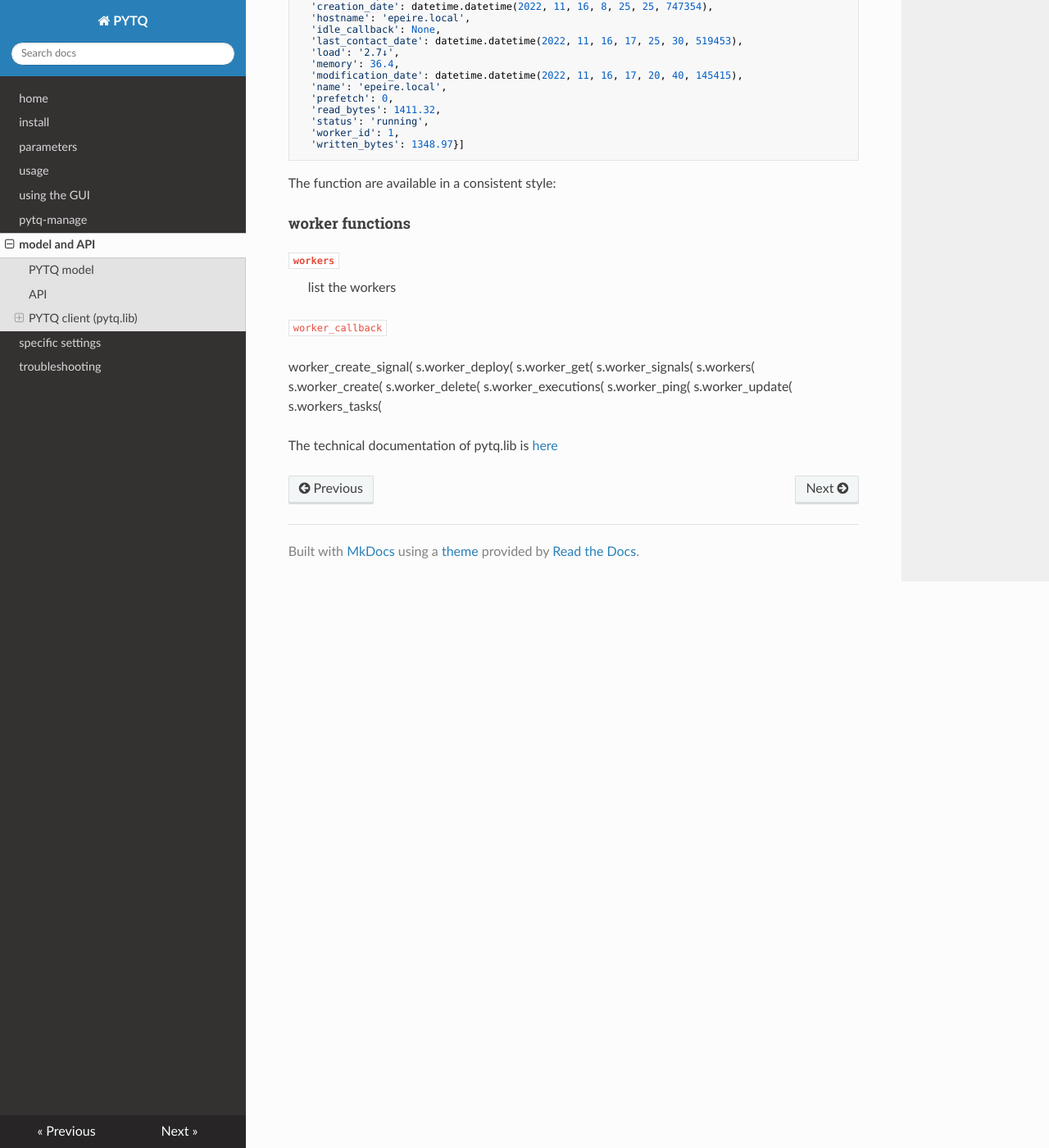
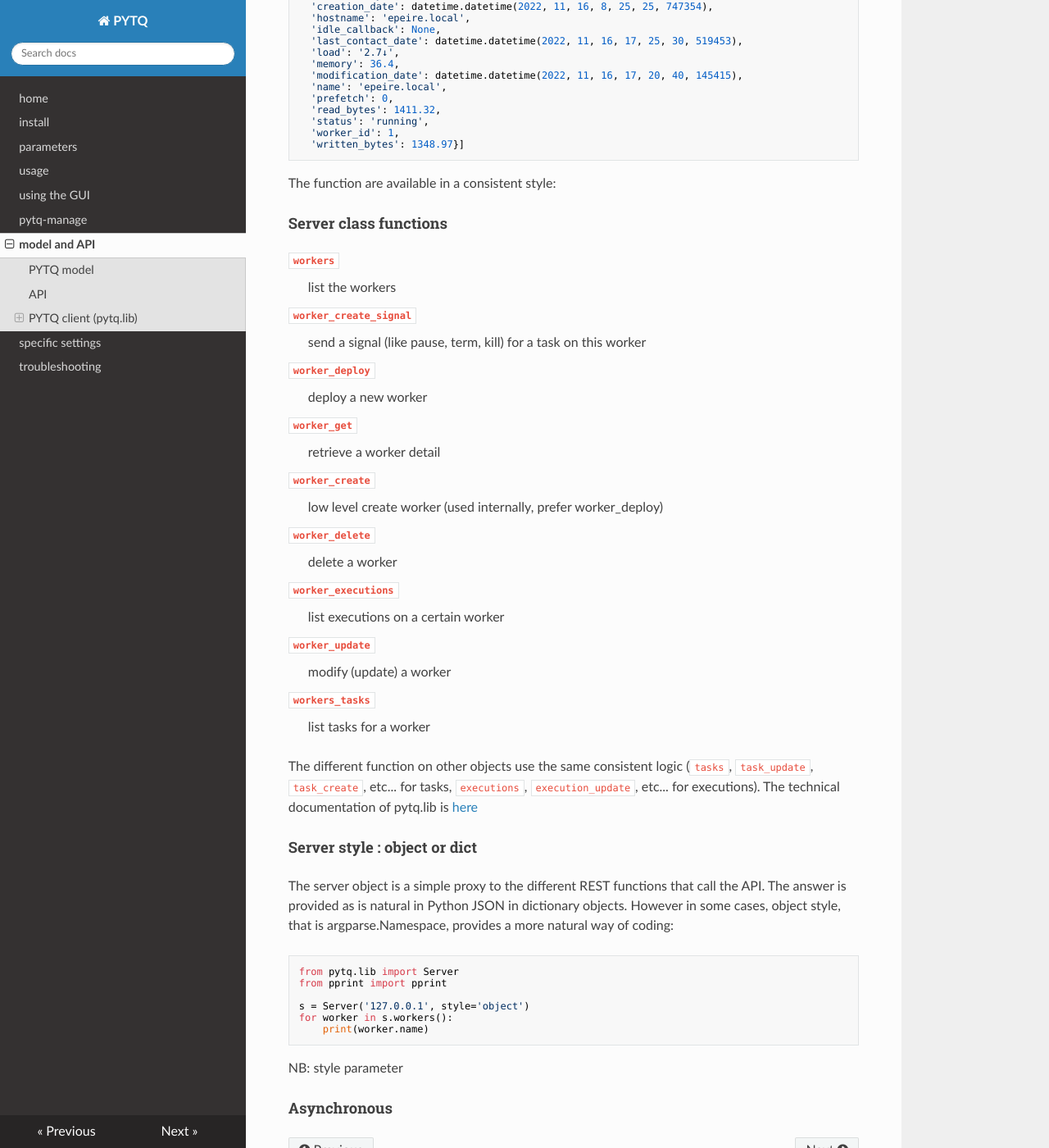
Before and after one commit to gmtsciencedev/scitq, an MkDocs documentation site: the page built from docs/model.md, in a window 1280 px wide and 1400 px high, scrolled down 4088 px. Shown: the whole window at 82% size. Built offline with MkDocs 1.6.1, drawn with Linux system fonts in a browser that asks for light colours; nearby versions of some CDN libraries.

````diff
--- a/docs/model.md
+++ b/docs/model.md
@@ -74,15 +74,50 @@ pprint(s.workers())
 
 The function are available in a consistent style:
 
-#### worker functions
+#### Server class functions
 
 `workers`
 :   list the workers
 
-`worker_callback`
+`worker_create_signal`
+:   send a signal (like pause, term, kill) for a task on this worker
 
-worker_create_signal(  s.worker_deploy(         s.worker_get(            s.worker_signals(        s.workers(
-s.worker_create(         s.worker_delete(         s.worker_executions(     s.worker_ping(           s.worker_update(         s.workers_tasks(
+`worker_deploy`
+:   deploy a new worker
 
+`worker_get`
+:   retrieve a worker detail
 
+`worker_create`
+:   low level create worker (used internally, prefer worker_deploy)
+
+`worker_delete`
+:   delete a worker
+
+`worker_executions`
+:   list executions on a certain worker
+
+`worker_update`
+:   modify (update) a worker
+
+`workers_tasks`
+:   list tasks for a worker
+
+The different function on other objects use the same consistent logic (`tasks`, `task_update`, `task_create`, etc... for tasks, `executions`, `execution_update`, etc... for executions).
 The technical documentation of pytq.lib is [here](pytq-lib.md)
+
+#### Server style : object or dict
+
+The server object is a simple proxy to the different REST functions that call the API. The answer is provided as is natural in Python JSON in dictionary objects. However in some cases, object style, that is argparse.Namespace, provides a more natural way of coding:
+
+```python
+from pytq.lib import Server
+from pprint import pprint
+
+s = Server('127.0.0.1', style='object')
+for worker in s.workers():
+    print(worker.name)
+```
+NB: style parameter
+
+#### Asynchronous
--- a/src/pytq/templates/task.html
+++ b/src/pytq/templates/task.html
@@ -227,6 +227,12 @@
                                     task_status = 'warning';
                                     break;
                                 case 'pending':
+                                    task_status='secondary';
+                                    break;
+                                case 'assigned':
+                                    task_status='secondary';
+                                    break;
+                                case 'accepted':
                                     task_status='secondary';
                                     break;
                                 }
````
Also changed, not shown: docs/troubleshoot.md (+2 -2 lines), 1 other file.
